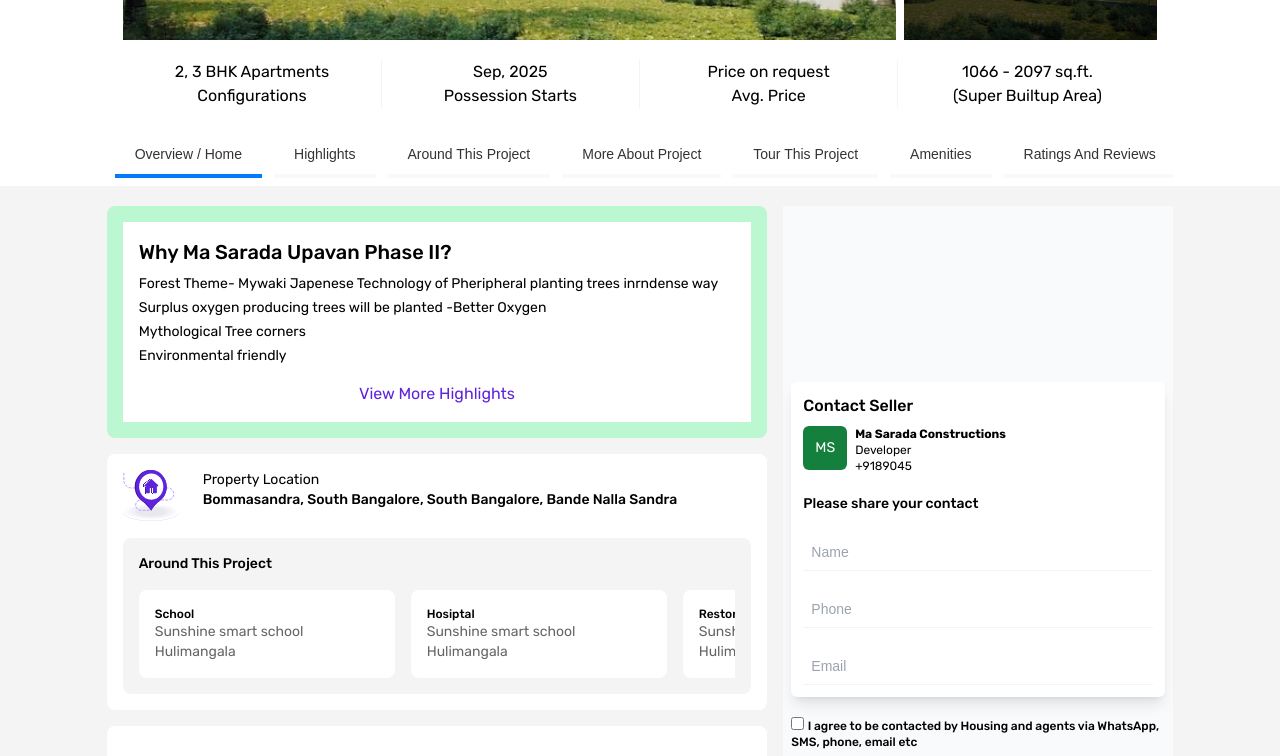
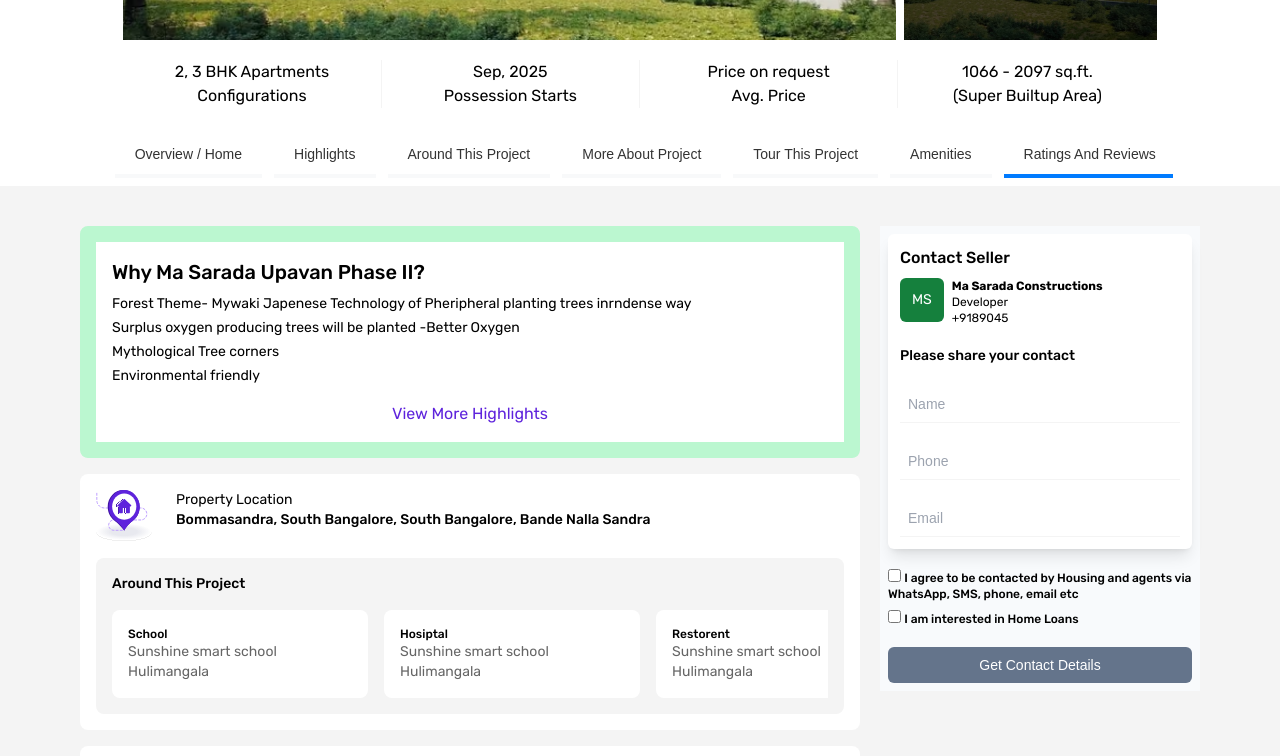
Before and after one commit to vikki-vikas/property-website, a React (Vite) app: page / in a window 1280 px wide. Shown: the part 560-1316 px from the top of the page. Built offline with nearby package versions, Linux system fonts and the light colour scheme.

Commit message:
fixed the sticky contact section

```diff
--- a/src/App.jsx
+++ b/src/App.jsx
@@ -24,24 +24,36 @@
   const [showAll,setShowAll] = useState(false);
   const [showModal,setShowModal] = useState(false);
   const [showMorePhase2,setShowMorePhase2] = useState(false);
-  const divRef = useRef(null); // Reference to the div
+  // const divRef = useRef(null); // Reference to the div
 
     const sectionRefs = useRef([]);
     const [activeTab, setActiveTab] = useState(0);
 
     const handleScroll = () => {
-      const scrollPosition = divRef.current.scrollTop;
-      // console.log('scrollPosition',sectionRefs)
+      // const scrollPosition = divRef.current.scrollTop;
+      // // console.log('scrollPosition',sectionRefs)
+      // sectionRefs.current.forEach((section, index) => {
+      //   if (section) {
+      //     const offsetTop = section.offsetTop;
+      //     const offsetBottom = offsetTop + section.offsetHeight;
+      //     console.log('sections',index,offsetTop,offsetBottom,' sp ',scrollPosition);
+      //     if (scrollPosition >= offsetTop - 100 && scrollPosition < offsetBottom - 100) {
+      //       setActiveTab(index);
+      //     }
+      //   }
+      // });
+
+      const scrollPosition = window.scrollY;
       sectionRefs.current.forEach((section, index) => {
         if (section) {
           const offsetTop = section.offsetTop;
           const offsetBottom = offsetTop + section.offsetHeight;
-          console.log('sections',index,offsetTop,offsetBottom,' sp ',scrollPosition);
           if (scrollPosition >= offsetTop - 100 && scrollPosition < offsetBottom - 100) {
             setActiveTab(index);
           }
         }
       });
+
     };
 
     const scrollToSection = (index) => {
@@ -49,10 +61,10 @@
       setActiveTab(index);
     };
 
-    // useEffect(() => {
-    //   window.addEventListener('scroll', handleScroll);
-    //   return () => window.removeEventListener('scroll', handleScroll);
-    // }, []);
+    useEffect(() => {
+      window.addEventListener('scroll', handleScroll);
+      return () => window.removeEventListener('scroll', handleScroll);
+    }, []);
 
 
 
@@ -320,7 +332,7 @@
 
   return (
     <>
-      <Header />
+      {/* <Header />
       {showModal && <Modal onClose={()=>setShowModal(false)} /> }
 
       <div className='grid place-items-center lg:p-5 bg-white' >
@@ -381,8 +393,6 @@
 
       </div>
 
-
-
       <div className='grid place-items-center sticky top-[48px] z-50 bg-white' >
 
         <div className=' w-full lg:w-5/6 overflow-hidden' >
@@ -405,16 +415,11 @@
 
       </div>
 
-
-
-
-
-
       <div className='grid place-items-center mt-5 ' >
 
         <div className='lg:w-5/6 grid grid-cols-8 gap-4 p-2 lg:p-0 relative h-screen' >
 
-          <div className=' col-span-8 lg:col-span-5 space-y-4 overflow-auto no-scrollbar'  ref={divRef}
+          <div className=' col-span-8 lg:col-span-5 space-y-4 lg:overflow-auto no-scrollbar'  ref={divRef}
               onScroll={handleScroll} >
 
             {sections.map((section, index) => (
@@ -488,6 +493,165 @@
                   <button className='flex-1 bg-green-300 text-xs' > Contact Developer </button>
               </div>
       </div>
+      */}
+
+      <Header />
+      {showModal && <Modal onClose={()=>setShowModal(false)} /> }
+
+      <div className='grid place-items-center pb-4 lg:p-5 bg-white' >
+          <div className='lg:w-5/6 grid lg:grid-cols-2 order-2 lg:order-1 px-5 lg:px-0' >
+              <div className='space-y-3 grid ' >
+                <p className='font-medium lg:text-xl order-2 lg:order-1' >Ma Sarada Upavan Phase II</p>
+                <p className='text-sm order-1 lg:order-2 opacity-60 lg:opacity-100'>By Ma Sarada Constructions Bangalore</p>
+                <p className='opacity-60 text-xs lg:text-base  order-3 lg:order-3' >Bommasandra, South Bangalore, South Bangalore, Bande Nalla Sandra</p>
+              </div>
+              <div className='lg:text-right space-y-3 mt-4 lg:mt-0 bg-slate-50 lg:bg-transparent' >
+                <p className='opacity-60 text-xs lg:hidden' >Price</p>
+                <p className='font-medium lg:text-xl' >76.71 L - 1.51 Cr</p>
+                <p className='text-blue text-xs lg:text-base' >EMI starts at ₹38.08 K</p>
+                <button className='bg-blue px-4 p-2 text-white font-medium rounded hidden lg:inline' >Contact Developer</button>
+              </div>
+          </div>
+
+          <div className='lg:w-5/6 lg:mt-5 order-1 lg:order-2' >
+            <div className='grid grid-cols-4 gap-2 lg:h-96 overflow-hidden' >
+                <div className=' col-span-4 lg:col-span-3 bg-slate-500 h-full overflow-hidden hidden lg:block' >
+                  <img src={c1} className='object-cover w-full h-full' />
+                </div>
+                <div className=' col-span-4 lg:col-span-3 bg-slate-500 h-full overflow-hidden lg:hidden' onClick={()=>setShowModal(true)} >
+                  <img src={c1} className='object-cover w-full h-full' />
+                </div>
+                <div className='space-y-2 lg:flex h-full flex-col hidden ' >
+                  <div className='col-span-3 bg-slate-500 flex-1 ' >
+                    <img src={c2} className='object-cover w-full h-full' />
+                  </div>
+                  <div className='col-span-3 bg-slate-500 flex-1 relative' >
+                    <img src={c3} className='object-cover w-full h-full' />
+                    <div className='absolute inset-0 bg-black bg-opacity-70 grid place-items-center cursor-pointer' onClick={()=>setShowModal(true)} >
+                      <p className='text-white font-medium text-xl text-center' >+ <br />24 More</p>
+                    </div>
+                  </div>
+                </div>
+            </div>
+          </div>
+
+          <div className='hidden w-5/6 mt-5 lg:grid grid-cols-4 items-center text-center order-3 lg:order-3' >
+              <div className='border-r' >
+                <p>2, 3 BHK Apartments</p>
+                <span>Configurations</span>
+              </div>
+              <div className='border-r' >
+                <p>Sep, 2025</p>
+                <span>Possession Starts</span>
+              </div>
+              <div className='border-r' >
+                <p>Price on request</p>
+                <span>Avg. Price</span>
+              </div>
+              <div>
+                <p>1066 - 2097 sq.ft.</p>
+                <span>(Super Builtup Area)</span>
+              </div>
+          </div>
+
+      </div>
+
+      <div className='grid place-items-center sticky top-[48px] z-50 bg-white' >
+        <div className=' w-full lg:w-5/6 overflow-hidden' >
+            <div className='flex overflow-x-auto  no-scrollbar gap-3 lg:p-2' >
+              {sections.map((section, index) => (
+                <button className={cn("border-b-4 border-white min-w-max text-xs lg:text-sm pt-2 ",{
+
+                })}
+                  key={section.id}
+                  onClick={() => scrollToSection(index)}
+                  style={{
+                    borderColor: activeTab === index ? '#007bff' : '#f8f9fa',
+                  }}
+                >
+                  {section.title}
+                </button>
+              ))}
+            </div>
+        </div>
+      </div>
+
+      <div className='lg:flex justify-center gap-5 px-5  lg:px-20 py-10' >
+
+        <div className='lg:flex-grow lg:w-96' >
+
+          <div className='w-full overflow-clip space-y-4' >
+            {sections.map((section, index) => (
+                  <div
+                    key={section.id}
+                    ref={(el) => {
+                      if (el) {
+                        // Assign only if the element exists
+                        sectionRefs.current[index] = el;
+                      }
+                    }}
+                  >
+                    {section.content}
+                  </div>
+            ))}
+          </div>
+        </div>
+
+        <div className='w-80' >
+
+            <div className='bg-slate-50 sticky top-32 p-2  hidden lg:grid place-items-center' >
+              <div>
+                <div className='p-3 bg-white rounded-md shadow-lg' >
+                  <p className='font-medium' >Contact Seller</p>
+                  <div className='flex gap-2 mt-2' >
+                      <div>
+                        <div className='bg-green-700 p-3 rounded-md text-center text-sm text-white' >
+                          <p>MS</p>
+                        </div>
+                      </div>
+                      <div className='text-xs' >
+                        <p className='font-bold' >Ma Sarada Constructions</p>
+                        <span>Developer</span>
+                        <p>+9189045</p>
+                      </div>
+                  </div>
+
+                  <div className='text-sm mt-5' >
+                    <p className='font-medium' >Please share your contact</p>
+                    <input type="text" className='bg-transparent border-b p-2 w-full text-sm mt-5' placeholder='Name' />
+                    <input type="text" className='bg-transparent border-b p-2 w-full text-sm mt-5' placeholder='Phone' />
+                    <input type="text" className='bg-transparent border-b p-2 w-full text-sm mt-5' placeholder='Email' />
+                  </div>
+                </div>
+
+                <div className='text-xs font-medium mt-5 space-y-2' >
+                  <div>
+                  <input type="checkbox" className='mt-0' /> <span>I agree to be contacted by Housing and agents via WhatsApp, SMS, phone, email etc</span>
+                  </div>
+                  <div>
+                    <input type="checkbox" className='mt-0' /> <span>I am interested in Home Loans</span>
+                  </div>
+                </div>
+
+                <button className='bg-slate-500 rounded-md p-2 text-center text-sm font-medium w-full mt-5 text-white' >Get Contact Details</button>
+              </div>
+            </div>
+
+        </div>
+
+      </div>
+
+      <div className='footer lg:bg-black h-36 mt-10 '  >
+
+      </div>
+
+      <div className='fixed bottom-0 inset-x-0 bg-slate-100 p-2 py-6 shadow-2xl z-[250] rounded-ss-lg rounded-se-lg lg:hidden ' >
+              <div className='flex gap-4' >
+                  <button className='flex-1 border-purple-500 border text-purple-500 text-xs' > Get Callback </button>
+                  <button className='flex-1 bg-green-300 text-xs' > Contact Developer </button>
+              </div>
+      </div>
+
 
 
     </>
```
Also changed, not shown: 1 other file (tests, documents, lock files or other folders). Lines whose indentation alone changed are shown as unchanged.
